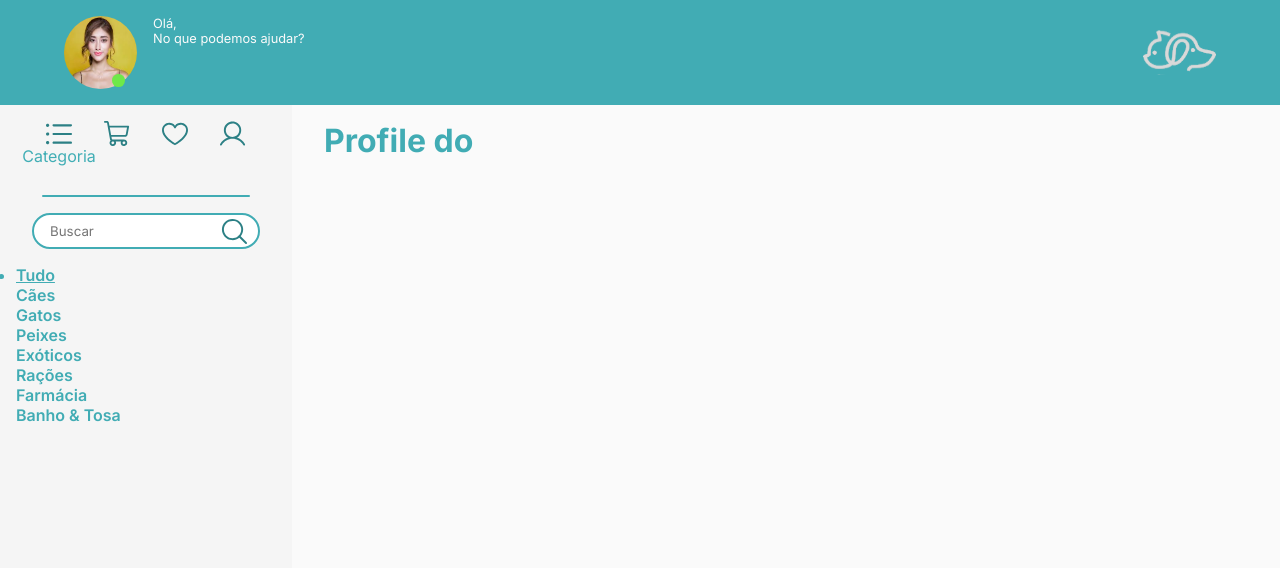
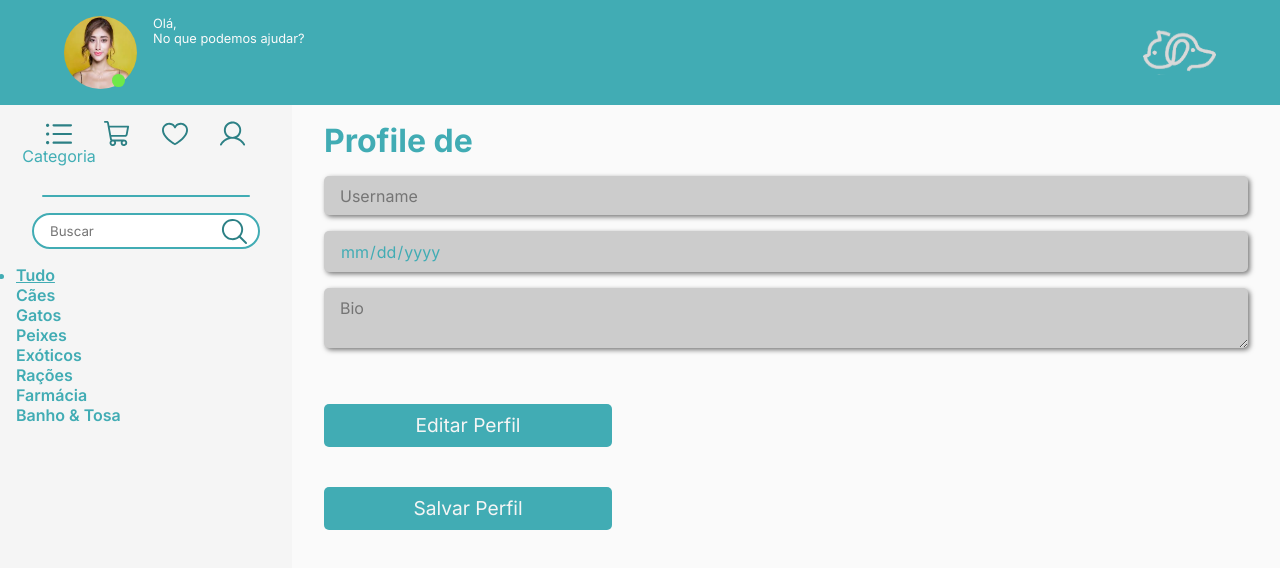
Before and after one commit to DevsYard/gsevenapp, a Next.js app: page /userhome/profile in a window 1280 px wide. Shown: the top 568 px of the page. Built offline with nearby package versions, Linux system fonts and the light colour scheme; no server answers.

Commit message:
Fix:   - Resolvido problema de edição do Profile.

```diff
--- a/src/app/components/User/index.tsx
+++ b/src/app/components/User/index.tsx
@@ -14,12 +14,15 @@ export default function User(props: any) {
 		<SessionContext.Provider value={session}>
 			<div className={styles.user}>
 				<h3>Usuário</h3>
-				{session.admin && session.isLogged ? (
+				{session.admin ? (
 					<Admin />
-				) : session.user && session.isLogged ? (
+				) : !session.admin ? (
 					<Customer />
 				) : (
-					<>Área Logada</>
+					<>
+						<p>Área Logada</p>
+						<Link href='/signin'>Fazer Login</Link>
+					</>
 				)}
 			</div>
 		</SessionContext.Provider>
@@ -27,78 +30,22 @@ export default function User(props: any) {
 }
 
 function Admin() {
-	const [showProfile, setShowProfile] = useState(false);
-	const [showCreateProduct, setShowCreateProduct] = useState(false);
-	const [showEditProduct, setShowEditProduct] = useState(false);
-	const [showDeleteProduct, setShowDeleteProduct] = useState(false);
-	const [showSettings, setSSettings] = useState(false);
-
-	function handleProfile() {
-		setShowProfile(true);
-		setShowCreateProduct(false);
-		setShowEditProduct(false);
-		setShowDeleteProduct(false);
-		setSSettings(false);
-	}
-
-	function handleCreateProduct() {
-		setShowProfile(false);
-		setShowCreateProduct(true);
-		setShowEditProduct(false);
-		setShowDeleteProduct(false);
-		setSSettings(false);
-	}
-
-	function handleEditProduct() {
-		setShowProfile(false);
-		setShowCreateProduct(false);
-		setShowEditProduct(true);
-		setShowDeleteProduct(false);
-		setSSettings(false);
-	}
-
-	function handleDeleteProduct() {
-		setShowProfile(false);
-		setShowCreateProduct(false);
-		setShowEditProduct(false);
-		setShowDeleteProduct(true);
-		setSSettings(false);
-	}
-
-	function handleSettings() {
-		setShowProfile(false);
-		setShowCreateProduct(false);
-		setShowEditProduct(false);
-		setShowDeleteProduct(false);
-		setSSettings(true);
-	}
-
 	return (
 		<div className={styles.userSettings}>
 			<li>
-				<Link onClick={handleProfile} href='/userhome/profile'>
-					Perfil
-				</Link>
+				<Link href='/userhome/profile'>Perfil</Link>
 			</li>
 			<li>
-				<Link onClick={handleCreateProduct} href='/userhome/products/create'>
-					Adicionar Produto
-				</Link>
+				<Link href='/userhome/products/create'>Adicionar Produto</Link>
 			</li>
 			<li>
-				<Link onClick={handleEditProduct} href='/userhome/products/edit'>
-					Editar Produto
-				</Link>
+				<Link href='/userhome/products/edit'>Editar Produto</Link>
 			</li>
 			<li>
-				<Link onClick={handleDeleteProduct} href='/userhome/products/delete'>
-					Apagar Produto
-				</Link>
+				<Link href='/userhome/products/delete'>Apagar Produto</Link>
 			</li>
 			<li>
-				<Link onClick={handleSettings} href='/userhome/settings'>
-					Gerenciar
-				</Link>
+				<Link href='/userhome/settings'>Gerenciar</Link>
 			</li>
 			<li>
 				<Link href='/signin'>Sair</Link>
@@ -108,33 +55,16 @@ function Admin() {
 }
 
 function Customer() {
-	const [showProfile, setShowProfile] = useState(false);
-	const [showSettings, setSSettings] = useState(false);
-
-	function handleProfile() {
-		setShowProfile(true);
-		setSSettings(false);
-	}
-
-	function handleSettings() {
-		setShowProfile(false);
-		setSSettings(true);
-	}
-
 	return (
 		<div className={styles.userSettings}>
 			<li>
-				<Link onClick={handleProfile} href='/profile'>
-					Perfil
-				</Link>
+				<Link href='/userhome/profile'>Perfil</Link>
 			</li>
 			<li>
-				<Link onClick={handleSettings} href='/settings'>
-					Gerenciar
-				</Link>
+				<Link href='/userhome/settings'>Gerenciar</Link>
 			</li>
 			<li>
-				<Link href='/signin'>Sair</Link>
+				<Link href='/userhome/signin'>Sair</Link>
 			</li>
 		</div>
 	);
--- a/src/app/contexts/sessionContext.tsx
+++ b/src/app/contexts/sessionContext.tsx
@@ -5,10 +5,14 @@ interface isLoggedIn {
 	user: string;
 	admin: boolean;
 	token: string;
+	userId: string;
+	birth?: string;
+	bio?: string;
 }
 
 const initialSession: isLoggedIn = {
 	isLogged: false,
+	userId: '',
 	user: '',
 	admin: false,
 	token: '',
--- a/src/app/page.module.sass
+++ b/src/app/page.module.sass
@@ -31,9 +31,8 @@
   @include variables.focusStyle(variables.$secondary)
   background: variables.$primary-shadow
   box-shadow: 2px 2px 5px variables.$shadow
-
-.promo
-  display: none
+  &[readonly]
+    background: #ccc
 
 .radio
   display: flex
--- /dev/null
+++ b/src/app/userhome/products/create/page.module.sass
@@ -0,0 +1,13 @@
+@use '../../../variables'
+
+.prodCreation
+  padding: 1rem
+
+.prodCreationForm
+  display: flex
+  flex-direction: column
+  gap: 1rem
+  margin-top: 1rem
+
+.promo
+  display: none
--- a/src/app/userhome/profile/page.tsx
+++ b/src/app/userhome/profile/page.tsx
@@ -1,11 +1,152 @@
 'use client';
 
-import { useContext } from 'react';
+import { useContext, useEffect, useState } from 'react';
 import styles from '../../page.module.sass';
 import SessionContext from '../../contexts/sessionContext';
+import requests from '@/app/validations/axios.module';
+import { date } from 'yup';
 
 export default function Profile() {
 	const session = useContext(SessionContext);
+	const request = requests();
 
-	return <h1>Profile do {session.user}</h1>;
+	const [bio, setBio] = useState('');
+	const [birth, setBirth] = useState('');
+	const [isEditing, setIsEditing] = useState(false);
+
+	function handleSubmit(e: any) {
+		e.preventDefault();
+		const user = {
+			...session,
+			bio: bio,
+			birth: birth,
+		};
+
+		console.log('user: ', user);
+
+		request.put('/profile', user).then((res) => {
+			console.log(res.data);
+		});
+	}
+
+	function handleEditClick() {
+		setIsEditing(true);
+	}
+
+	const handleBio = (data: string) => {
+		setBio(data || '');
+	};
+
+	const handleBirth = (data: string) => {
+		setBirth(data || '');
+	};
+
+	function dateConverter(data: string) {
+		const formatedDate = data.substring(0, 10);
+		return formatedDate;
+	}
+
+	const handleSaveClick = () => {
+		const user = {
+			...session,
+			bio: bio,
+			birth: birth,
+		};
+
+		request.put('/profile', user).then((res) => {
+			console.log(res.data);
+		});
+
+		setIsEditing(false);
+	};
+
+	useEffect(() => {
+		function dateConverter(data: string) {
+			const formatedDate = data.substring(0, 10);
+			return formatedDate;
+		}
+		if (!isEditing) {
+			request.post('/profile', session).then((res) => {
+				handleBio(res.data.bio);
+				const birth = dateConverter(res.data.birth);
+				handleBirth(birth);
+			});
+		}
+	}, [request, session, isEditing]);
+
+	return (
+		<SessionContext.Provider value={session}>
+			<div>
+				<h1>Profile de {session.user}</h1>
+				<form
+					action='submit'
+					name='editProfileForm'
+					className={styles.prodCreationForm}
+				>
+					<input
+						placeholder='Username'
+						className={styles.input}
+						type='text'
+						name='username'
+						value={session.user}
+						readOnly
+					/>
+
+					{isEditing ? (
+						<>
+							<input
+								placeholder='00/00/0000'
+								className={styles.input}
+								type='date'
+								name='birthday'
+								onChange={(e) => setBirth(e.target.value)}
+								value={birth}
+							/>
+							<textarea
+								placeholder='Bio'
+								className={styles.input}
+								name='bio'
+								onChange={(e) => setBio(e.target.value)}
+								value={bio}
+							/>
+						</>
+					) : (
+						<>
+							<input
+								placeholder='00/00/0000'
+								className={styles.input}
+								type='date'
+								name='birthday'
+								value={dateConverter(birth)}
+								readOnly
+							/>
+							<textarea
+								placeholder='Bio'
+								className={styles.input}
+								name='bio'
+								value={bio}
+								readOnly
+							/>
+						</>
+					)}
+					<div>
+						<button
+							className={styles.inputBtn}
+							type='button'
+							onClick={handleEditClick}
+						>
+							Editar Perfil
+						</button>
+						<button
+							className={styles.inputBtn}
+							type='button'
+							onClick={handleSaveClick}
+						>
+							Salvar Perfil
+						</button>
+					</div>
+				</form>
+			</div>
+		</SessionContext.Provider>
+	);
 }
--- a/src/app/validations/axios.module.tsx
+++ b/src/app/validations/axios.module.tsx
@@ -3,6 +3,6 @@ import axios from 'axios';
 export default function requests() {
 	return axios.create({
 		baseURL: 'http://localhost:3001',
-		withCredentials: true,
+		withCredentials: false,
 	});
 }
```
Also changed, not shown: src/app/signin/page.tsx (+5 -2 lines), src/app/signup/page.tsx (+7 -1 lines), src/app/userhome/products/create/page.tsx (+13 -12 lines).
